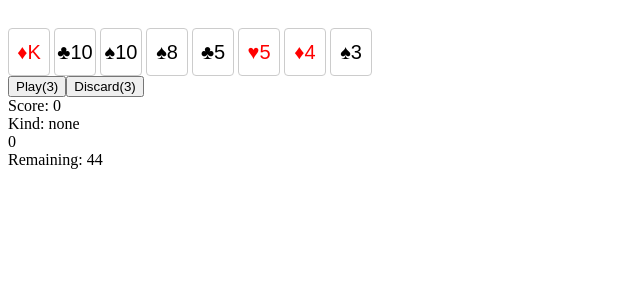
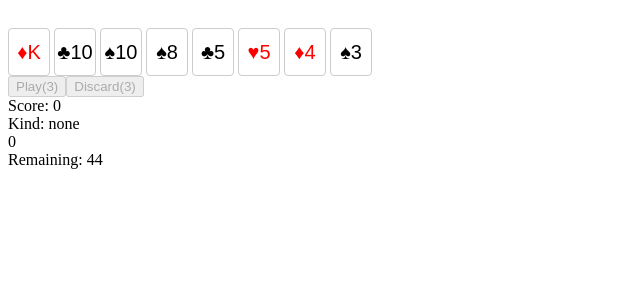
Before and after one commit to naoki-tomita/card-game, a React (Vite) app: page / in a window 1280 px wide. Shown: the top 300 px of the page, without its empty margins (0-640 px from the left). Built offline with nearby package versions, Linux system fonts and the light colour scheme.

Commit message:
まちがえてた

```diff
--- a/package.json
+++ b/package.json
@@ -13,5 +13,8 @@
   "version": "1.0.0",
   "main": "index.js",
   "author": "naoki.tomita <mxcpy608@hotmail.com>",
-  "license": "MIT"
+  "license": "MIT",
+  "scripts": {
+    "dev": "vite"
+  }
 }
--- a/src/index.tsx
+++ b/src/index.tsx
@@ -205,10 +205,10 @@ const App = () => {
         ))}
       </ul>
       <div>
-        <button onClick={play} disabled={state.canPlay}>
+        <button onClick={play} disabled={!state.canPlay}>
           Play({state.plays})
         </button>
-        <button onClick={discard} disabled={state.canDiscard}>
+        <button onClick={discard} disabled={!state.canDiscard}>
           Discard({state.discards})
         </button>
       </div>
```
